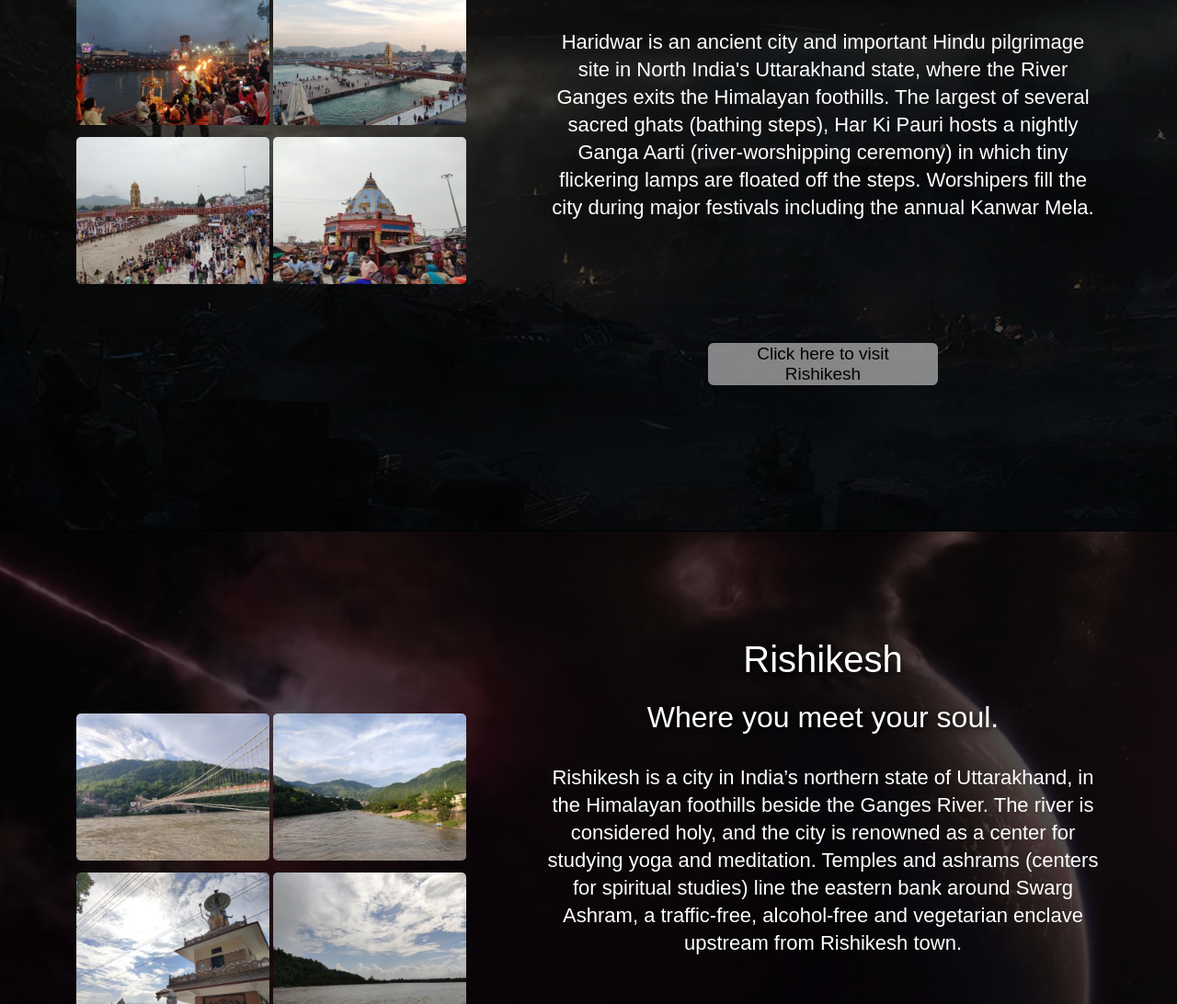
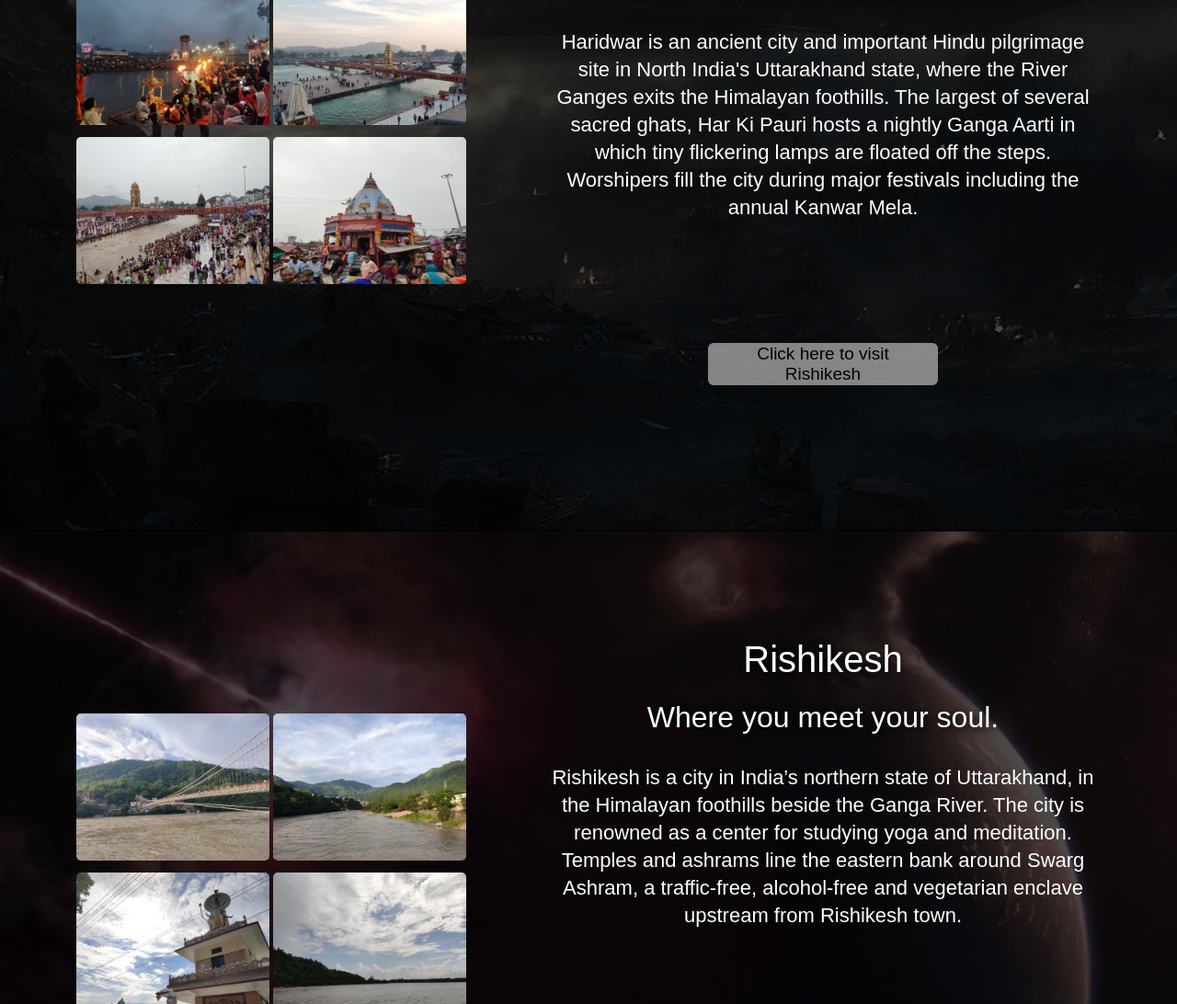
Before and after one commit to abhisheks802/myweb, a plain HTML site: page travel.html in a window 1280 px wide. Shown: the part 223-1315 px from the top of the page at 92% size. Drawn offline with Linux system fonts and the light colour scheme.

Commit message:
Update travel.html

```diff
--- a/travel.html
+++ b/travel.html
@@ -39,7 +39,7 @@
         <h1>Haridwar</h1>
         <h2>Hari ka dwar.</h2>
         <div class="travel-box">
-            <p class="travel-hidebox">Haridwar is an ancient city and important Hindu pilgrimage site in North India's Uttarakhand state, where the River Ganges exits the Himalayan foothills. The largest of several sacred ghats (bathing steps), Har Ki Pauri hosts a nightly Ganga Aarti (river-worshipping ceremony) in which tiny flickering lamps are floated off the steps. Worshipers fill the city during major festivals including the annual Kanwar Mela.</p>
+            <p class="travel-hidebox">Haridwar is an ancient city and important Hindu pilgrimage site in North India's Uttarakhand state, where the River Ganges exits the Himalayan foothills. The largest of several sacred ghats, Har Ki Pauri hosts a nightly Ganga Aarti in which tiny flickering lamps are floated off the steps. Worshipers fill the city during major festivals including the annual Kanwar Mela.</p>
         </div>
         <div class="gallery">
             <a href="images/travel/h1.png" data-lightbox="images"><img src="images/travel/h1-small.png"></a>
@@ -57,7 +57,7 @@
         <h1>Rishikesh</h1>
         <h2>Where you meet your soul.</h2>
         <div class="travel-box">
-            <p class="travel-hidebox">Rishikesh is a city in India’s northern state of Uttarakhand, in the Himalayan foothills beside the Ganges River. The river is considered holy, and the city is renowned as a center for studying yoga and meditation. Temples and ashrams (centers for spiritual studies) line the eastern bank around Swarg Ashram, a traffic-free, alcohol-free and vegetarian enclave upstream from Rishikesh town.</p>
+            <p class="travel-hidebox">Rishikesh is a city in India’s northern state of Uttarakhand, in the Himalayan foothills beside the Ganga River. The city is renowned as a center for studying yoga and meditation. Temples and ashrams line the eastern bank around Swarg Ashram, a traffic-free, alcohol-free and vegetarian enclave upstream from Rishikesh town.</p>
         </div>
         <div class="gallery">
             <a href="images/travel/r1.png" data-lightbox="img"><img src="images/travel/r1-small.png"></a>
```
